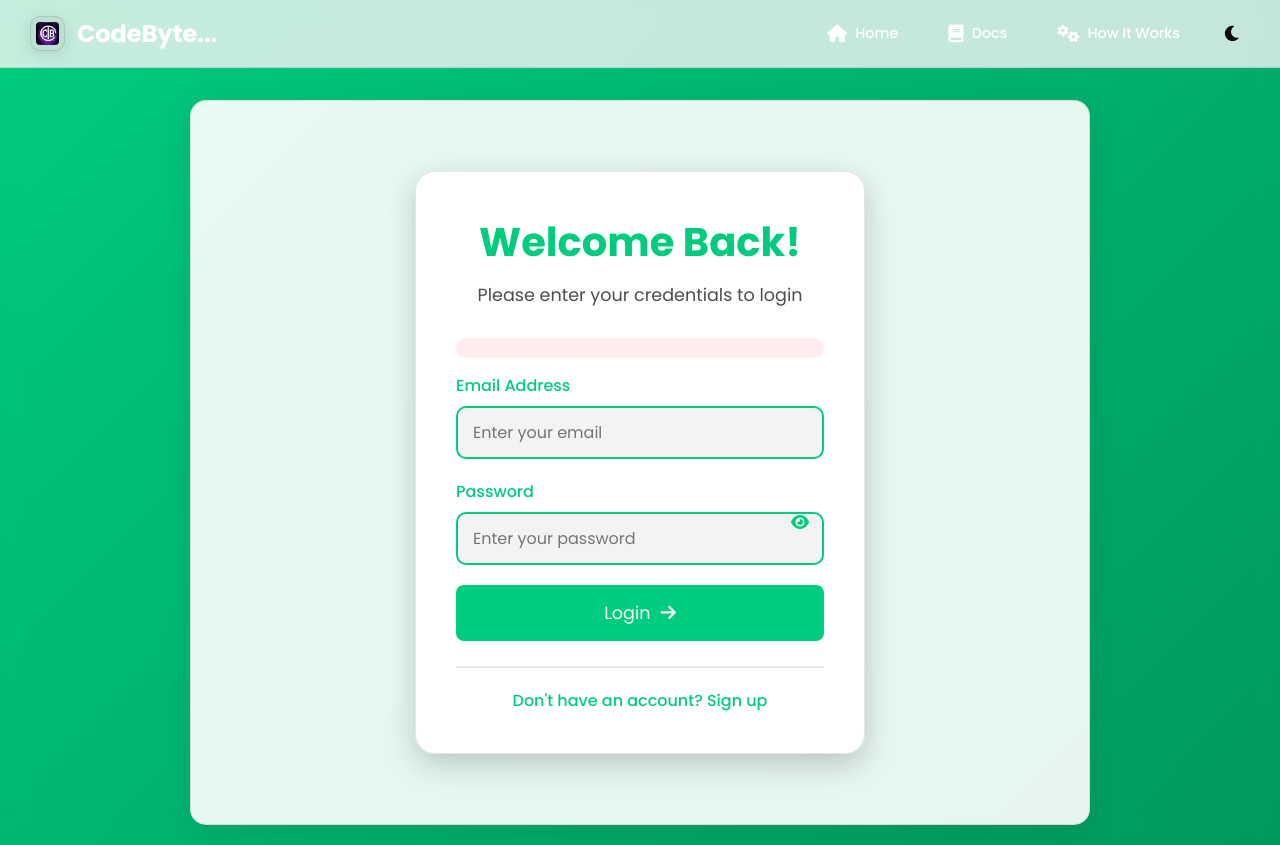
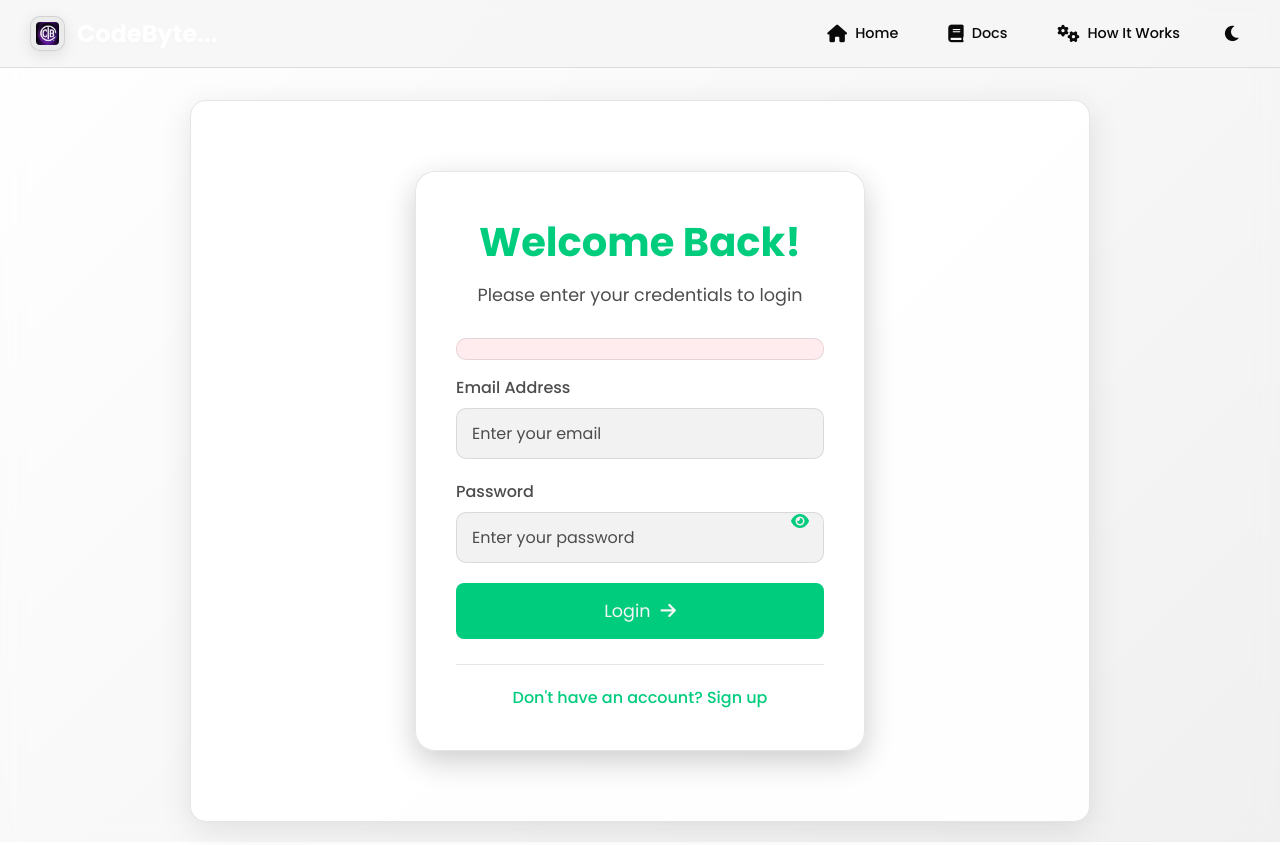
Before and after one commit to Ismail-dcode/CodeByte, a website: page DevStrom-4th-FinalCopy/auth.html in a window 1280 px wide. Drawn offline with Linux system fonts and the light colour scheme; a web font is replaced by a local one.

Commit message:
Update auth.html

```diff
--- a/DevStrom-4th-FinalCopy/auth.html
+++ b/DevStrom-4th-FinalCopy/auth.html
@@ -9,7 +9,7 @@
     <link rel="stylesheet" href="https://cdnjs.cloudflare.com/ajax/libs/font-awesome/6.0.0/css/all.min.css">
     <style>
         body {
-            background: linear-gradient(135deg, var(--accent-color) 0%, var(--accent-hover) 100%);
+            background: linear-gradient(135deg, var(--gradient-start) 0%, var(--gradient-end) 100%);
             min-height: 100vh;
             display: flex;
             flex-direction: column;
@@ -26,7 +26,7 @@
             border-radius: 20px;
             box-shadow: 0 10px 30px rgba(0, 0, 0, 0.2);
             backdrop-filter: blur(10px);
-            border: 1px solid var(--border-color);
+            border: 1px solid var(--glass-border);
         }
 
         .auth-header {
@@ -59,35 +59,39 @@
 
         .form-group label {
             font-weight: 500;
-            color: var(--accent-color);
+            color: var(--text-secondary);
             font-size: 1rem;
         }
 
         .form-group input {
             padding: 12px 15px;
-            border: 2px solid var(--accent-color);
+            border: 1px solid var(--glass-border);
             border-radius: 10px;
             font-size: 1rem;
             transition: all 0.3s ease;
-            background: var(--bg-secondary);
+            background: var(--glass-bg);
             color: var(--text-primary);
+        }
+
+        .form-group input::placeholder {
+            color: var(--text-secondary);
         }
 
         .form-group input:focus {
             outline: none;
-            border-color: var(--accent-hover);
-            background: var(--bg-primary);
+            border-color: var(--accent-color);
+            background: var(--bg-secondary);
         }
 
         .auth-btn {
             padding: 15px 30px;
             background: var(--accent-color);
-            color: white;
+            color: var(--bg-primary);
             border: none;
             border-radius: 8px;
             cursor: pointer;
             font-size: 1.1rem;
-            transition: background 0.3s ease;
+            transition: all 0.3s ease;
             width: 100%;
             display: flex;
             align-items: center;
@@ -97,13 +101,14 @@
 
         .auth-btn:hover {
             background: var(--accent-hover);
+            transform: translateY(-2px);
         }
 
         .toggle-form {
             text-align: center;
             margin-top: 25px;
             padding-top: 20px;
-            border-top: 2px solid var(--border-color);
+            border-top: 1px solid var(--glass-border);
         }
 
         .toggle-form a {
@@ -126,6 +131,7 @@
             background: rgba(255, 71, 87, 0.1);
             border-radius: 10px;
             font-size: 1rem;
+            border: 1px solid var(--glass-border);
         }
 
         .social-login {
@@ -152,17 +158,19 @@
             display: flex;
             align-items: center;
             justify-content: center;
-            background: var(--accent-color);
-            color: white;
+            background: var(--glass-bg);
+            color: var(--accent-color);
             transition: all 0.3s ease;
             cursor: pointer;
-            box-shadow: 0 4px 15px rgba(58, 1, 92, 0.3);
+            box-shadow: 0 4px 15px rgba(0, 0, 0, 0.2);
+            border: 1px solid var(--glass-border);
         }
 
         .social-icon:hover {
             transform: translateY(-2px);
-            background: var(--accent-hover);
-            box-shadow: 0 6px 20px rgba(58, 1, 92, 0.4);
+            background: var(--accent-color);
+            color: var(--bg-primary);
+            box-shadow: 0 6px 20px rgba(0, 0, 0, 0.3);
         }
 
         .password-toggle {
@@ -186,7 +194,7 @@
         }
 
         .nav-links a {
-            color: white;
+            color: var(--text-primary);
             text-decoration: none;
             padding: 8px 15px;
             border-radius: 5px;
@@ -202,7 +210,8 @@
         }
 
         .nav-links a:hover {
-            background: rgba(255, 255, 255, 0.1);
+            background: var(--glass-bg);
+            color: var(--accent-color);
         }
 
         .nav-links a:hover i {
```
